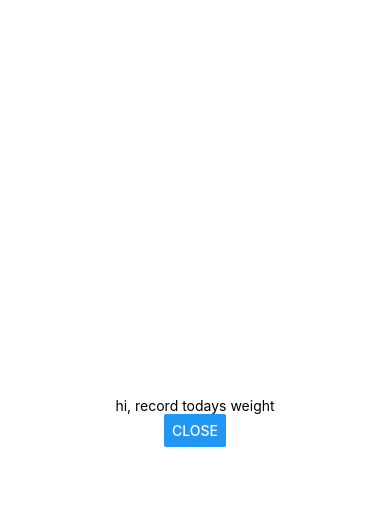
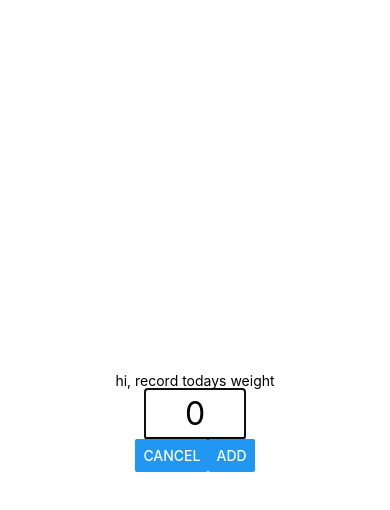
Before and after one commit to N8ers/tracker-native, a React Native app: screen /Today in a window 390 px wide. Both pictures are taken after a click on the button "ADD". Shown: the top 510 px of the page. Built offline with nearby package versions, Linux system fonts and the light colour scheme.

Commit message:
add cancel btn + input

```diff
--- a/screens/Today.js
+++ b/screens/Today.js
@@ -1,21 +1,32 @@
 import { useState } from "react"
-import { Text, View, StyleSheet, Modal, Button } from "react-native"
+import { Text, View, StyleSheet, Modal, Button, TextInput } from "react-native"
 
 export default function Today() {
   const [isModalVisible, setIsModalVisible] = useState(false)
+  const [weight, setWeight] = useState(0)
 
   return (
-    <View>
-      <Text>Add Todays Stats!</Text>
-
+    <View style={styles.pageContainer}>
       <View style={styles.container}>
-        <Button title="Add" onPress={() => setIsModalVisible(true)} />
+        <Text>Add Todays Stats!</Text>
+        <View style={styles.buttonContainer}>
+          <Button title="Add" onPress={() => setIsModalVisible(true)} />
+        </View>
       </View>
 
       <Modal animationType="slide" visible={isModalVisible}>
         <View style={styles.modalView}>
           <Text>hi, record todays weight</Text>
-          <Button title="close" onPress={() => setIsModalVisible(false)} />
+          <TextInput
+            style={styles.numberInput}
+            value={weight}
+            keyboardType="numeric"
+          />
+
+          <View style={styles.buttonGroup}>
+            <Button title="cancel" onPress={() => setIsModalVisible(false)} />
+            <Button title="add" onPress={() => setIsModalVisible(false)} />
+          </View>
         </View>
       </Modal>
     </View>
@@ -23,10 +34,35 @@ export default function Today() {
 }
 
 const styles = StyleSheet.create({
-  container: {},
+  pageContainer: {
+    flex: 1,
+    paddingTop: 50,
+    alignItems: "center",
+  },
+  container: {
+    flex: 1,
+    alignItems: "center",
+  },
+  buttonContainer: {
+    flex: 1,
+    justifyContent: "flex-end",
+    paddingBottom: 20,
+  },
   modalView: {
     flex: 1,
     justifyContent: "center",
     alignItems: "center",
   },
+  numberInput: {
+    height: 50,
+    width: 100,
+    textAlign: "center",
+    fontSize: 32,
+    borderBottomColor: "black",
+    borderBottomWidth: 2,
+  },
+  buttonGroup: {
+    flexDirection: "row",
+    justifyContent: "space-around",
+  },
 })
```
